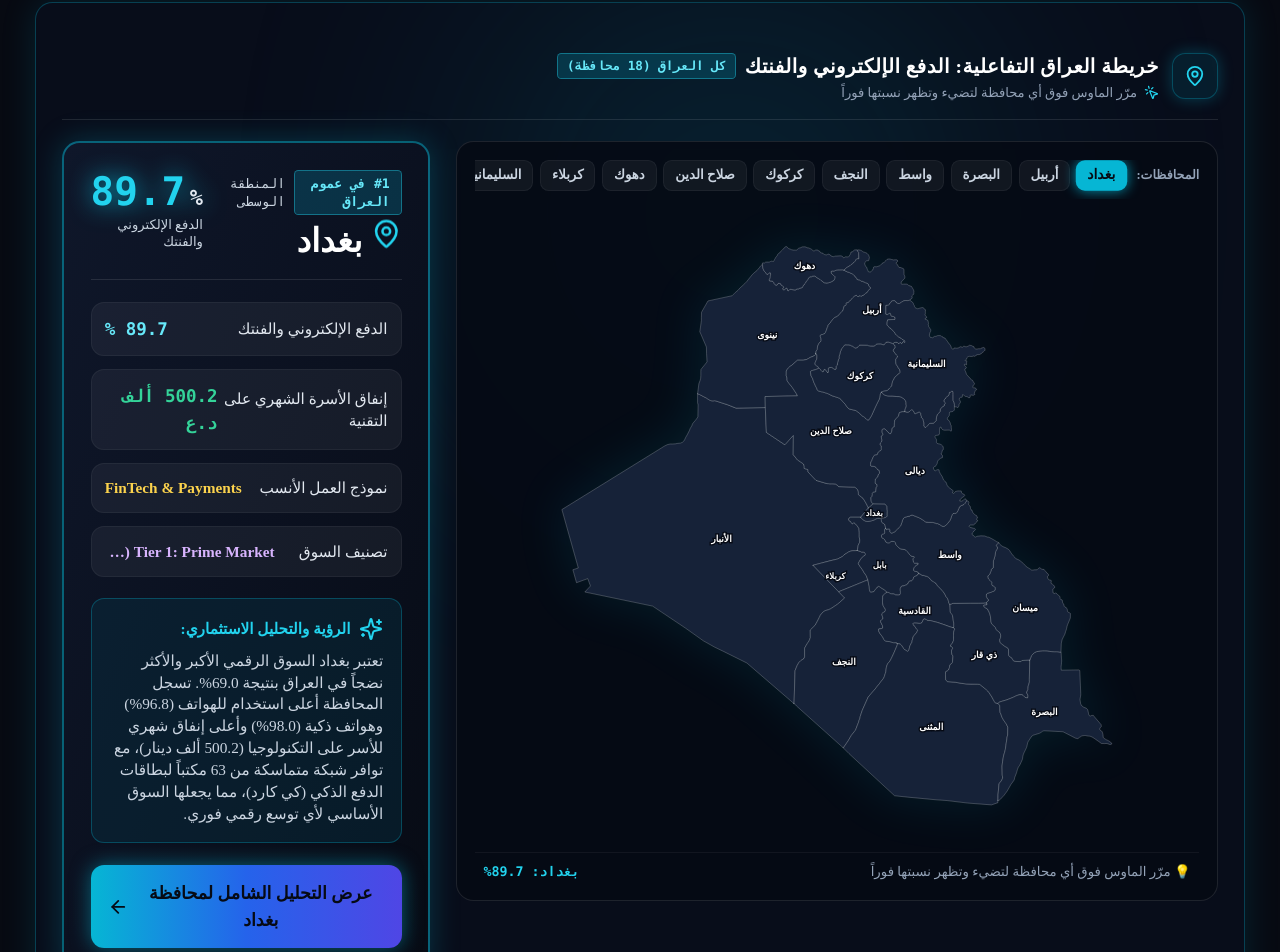
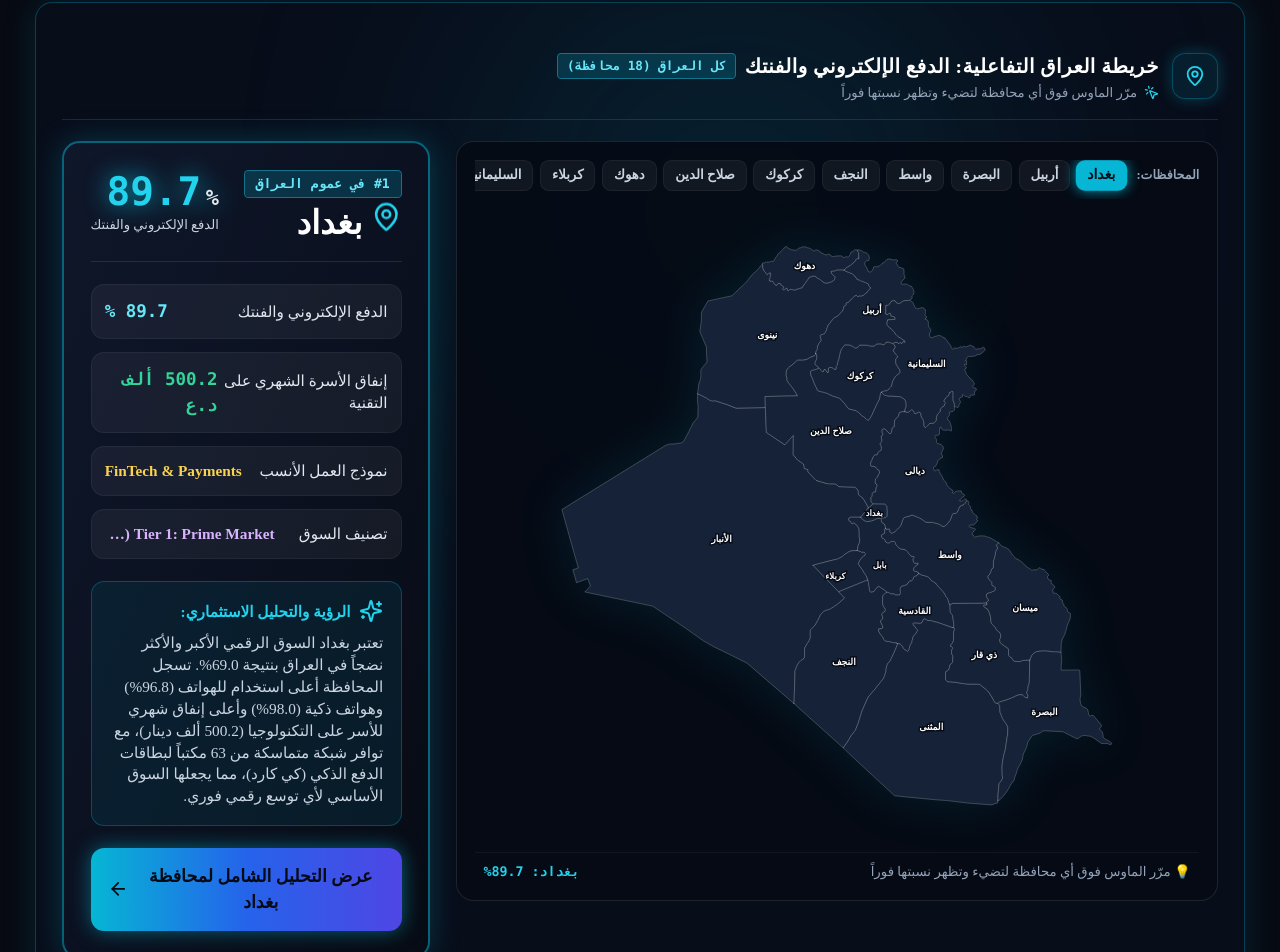
Before and after one commit to mariam-hk/digital-project-explorer, a Next.js app: page / in a window 1280 px wide. Shown: the part 1192-2144 px from the top of the page. Built offline with nearby package versions, Linux system fonts and the light colour scheme.

Commit message:
refactor: remove region name from interactive map governorate card header

```diff
--- a/src/components/dashboard/IraqInteractiveMap.tsx
+++ b/src/components/dashboard/IraqInteractiveMap.tsx
@@ -343,9 +343,6 @@ export const IraqInteractiveMap: React.FC<IraqInteractiveMapProps> = ({
                   <span className="px-2.5 py-1 rounded text-xs font-mono font-bold bg-cyan-500/20 text-cyan-300 border border-cyan-400/40">
                     #{activeGov.rank} {isAr ? "في عموم العراق" : "Nationwide"}
                   </span>
-                  <span className="text-xs text-slate-300 font-mono">
-                    {isAr ? activeGov.regionAr : activeGov.regionEn}
-                  </span>
                 </div>
                 <h4 className="text-2xl sm:text-3xl font-black text-white flex items-center gap-2 mt-1.5">
                   <MapPin className="w-7 h-7 text-cyan-400 animate-bounce" />
```
